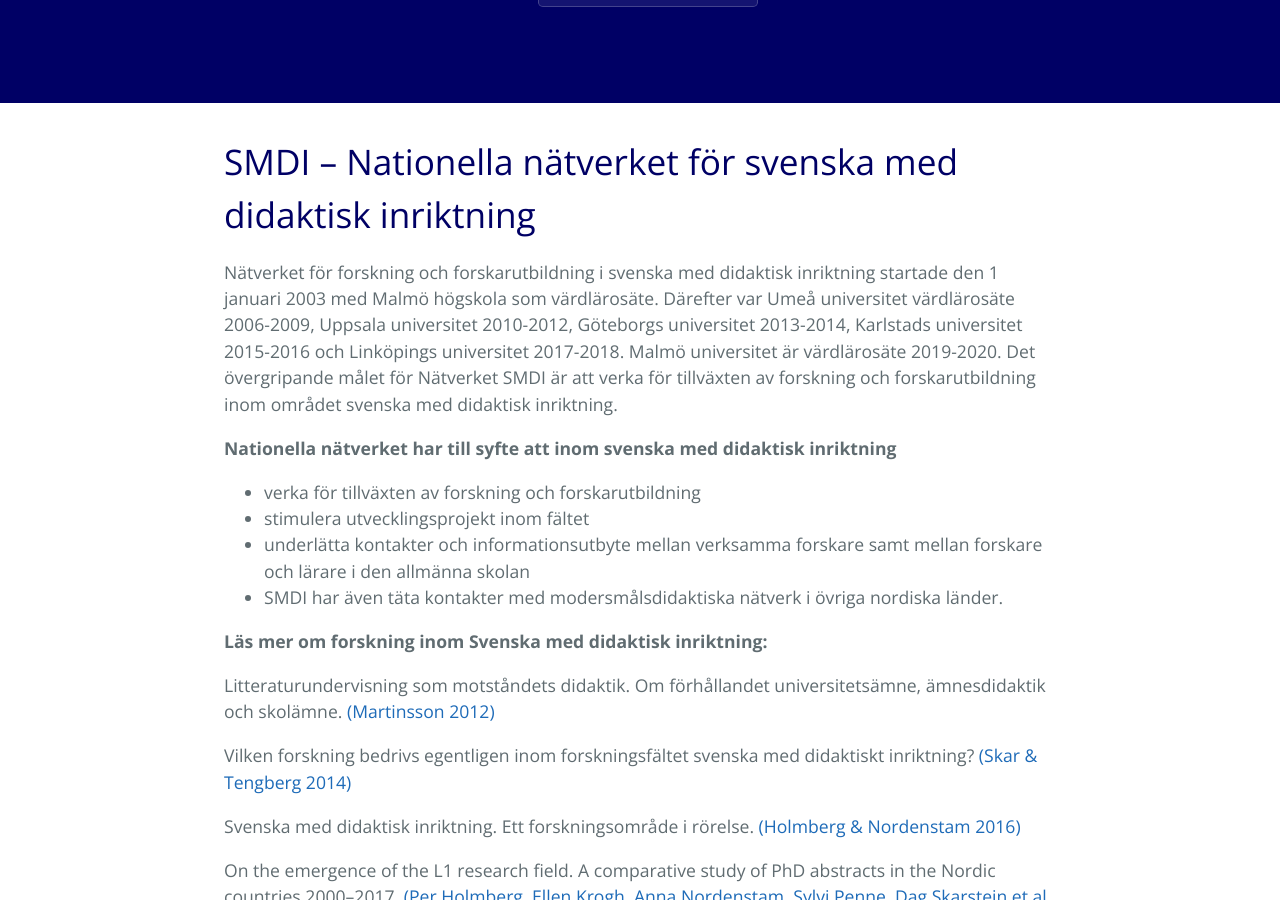
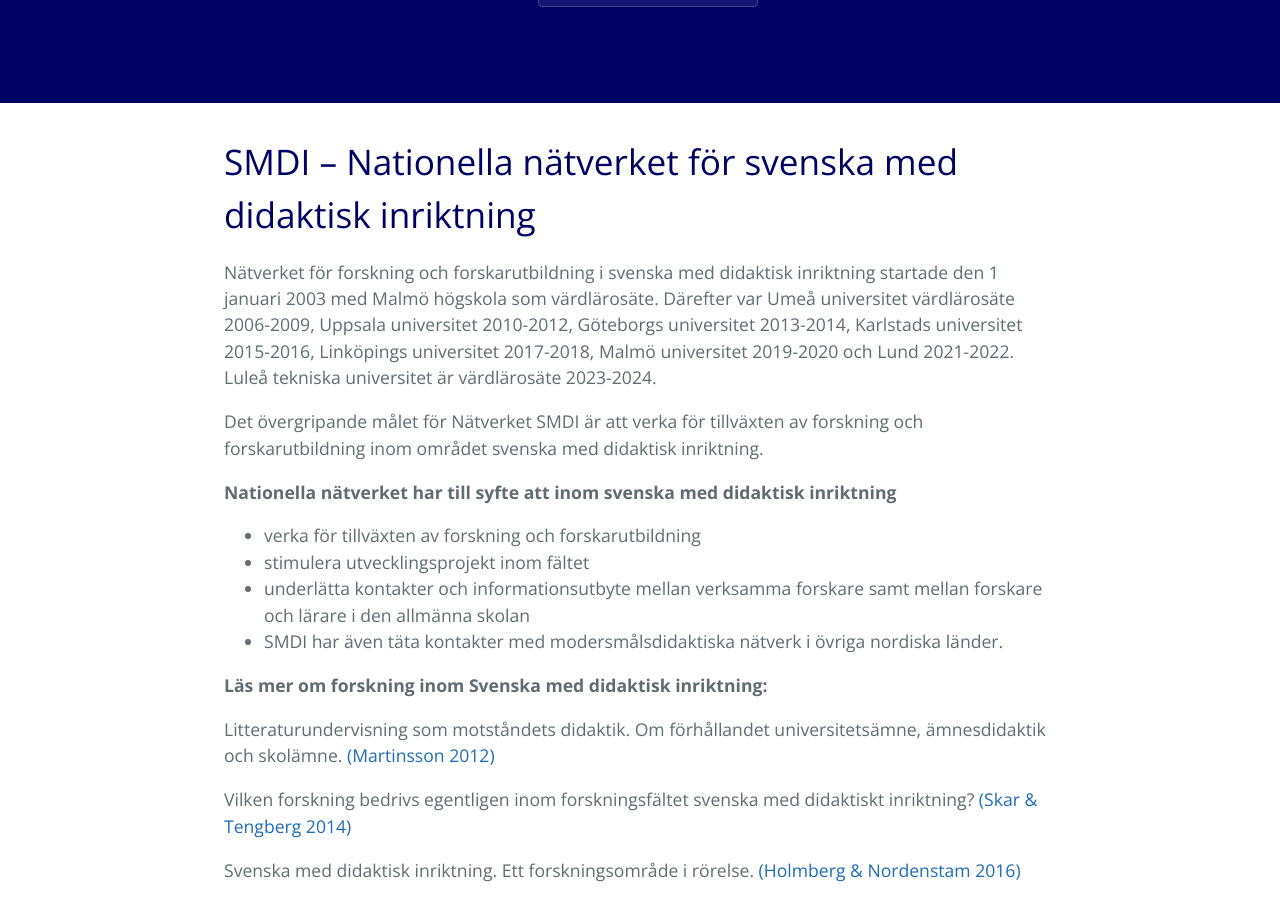
Before and after one commit to smdihemsida/smdihemsida.github.io, a Jekyll site: the page built from index.md, in a window 1280 px wide and 900 px high, scrolled down 419 px. Built offline with Jekyll 4.4.1, drawn with Linux system fonts in a browser that asks for light colours; our own code applies the rules of GitHub Pages for plain Markdown files.

Commit message:
Update index.md
Ändrade och lade in Luleå.

```diff
--- a/index.md
+++ b/index.md
@@ -3,7 +3,9 @@ layout: pages
 ---
 # SMDI – Nationella nätverket för svenska med didaktisk inriktning
 
-Nätverket för forskning och forskarutbildning i svenska med didaktisk inriktning startade den 1 januari 2003 med Malmö högskola som värdlärosäte. Därefter var Umeå universitet värdlärosäte 2006-2009, Uppsala universitet 2010-2012, Göteborgs universitet 2013-2014, Karlstads universitet 2015-2016 och Linköpings universitet 2017-2018. Malmö universitet är värdlärosäte 2019-2020. Det övergripande målet för Nätverket SMDI är att verka för tillväxten av forskning och forskarutbildning inom området svenska med didaktisk inriktning.
+Nätverket för forskning och forskarutbildning i svenska med didaktisk inriktning startade den 1 januari 2003 med Malmö högskola som värdlärosäte. Därefter var Umeå universitet värdlärosäte 2006-2009, Uppsala universitet 2010-2012, Göteborgs universitet 2013-2014, Karlstads universitet 2015-2016, Linköpings universitet 2017-2018, Malmö universitet 2019-2020 och Lund 2021-2022. Luleå tekniska universitet är värdlärosäte 2023-2024.
+
+Det övergripande målet för Nätverket SMDI är att verka för tillväxten av forskning och forskarutbildning inom området svenska med didaktisk inriktning.
 
 __Nationella nätverket har till syfte att inom svenska med didaktisk inriktning__
 - verka för tillväxten av forskning och forskarutbildning
```
